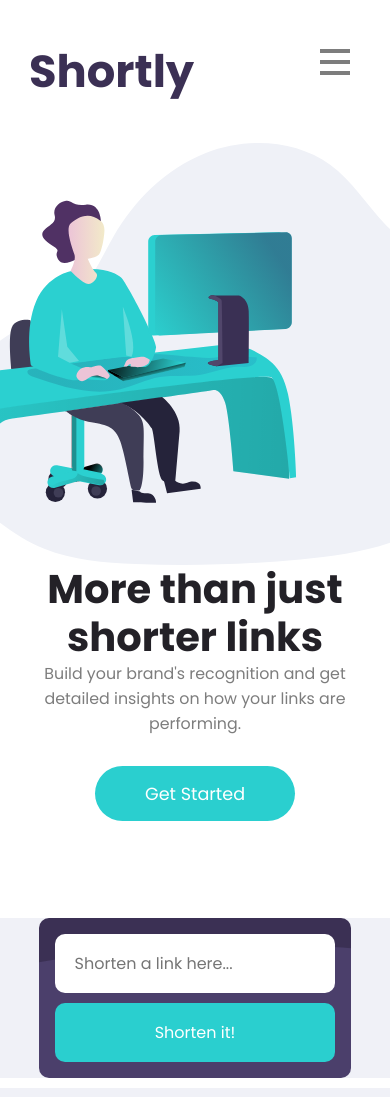
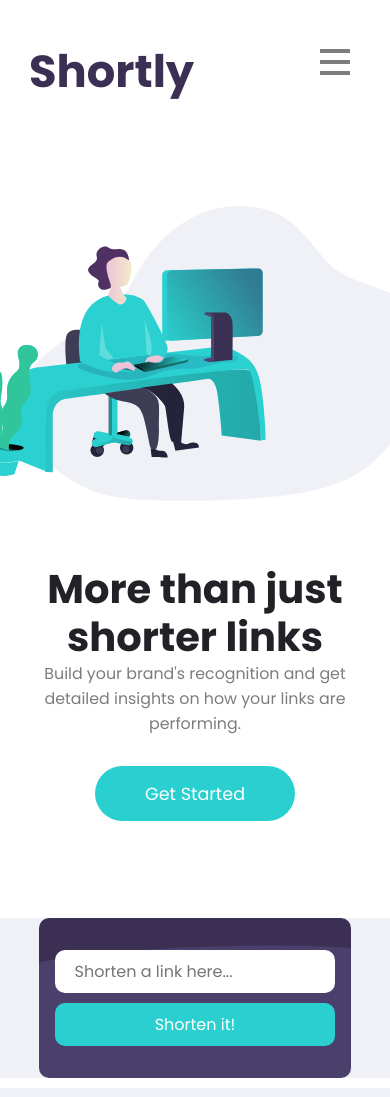
Before and after one commit to yirano/react-api_lp, a React (Create React App) app: page / in a window 390 px wide. Shown: the top 1097 px of the page. Built offline with nearby package versions, Linux system fonts and the light colour scheme.

Commit message:
Adjust padding in form input types

```diff
--- a/src/components/Shorten/shorten.scss
+++ b/src/components/Shorten/shorten.scss
@@ -20,7 +20,7 @@ form {
 	input {
 		border: none;
 		border-radius: 10px;
-		height: 37%;
+		height: 27%;
 		font-size: 1em;
 
 		&[type="text"] {
--- a/src/components/jumbotron/jumbotron.scss
+++ b/src/components/jumbotron/jumbotron.scss
@@ -61,7 +61,7 @@
 			height: 50vh;
 			order: 1;
 			background-position: center;
-			background-size: cover;
+			// background-size: cover;
 		}
 	}
 }
```
